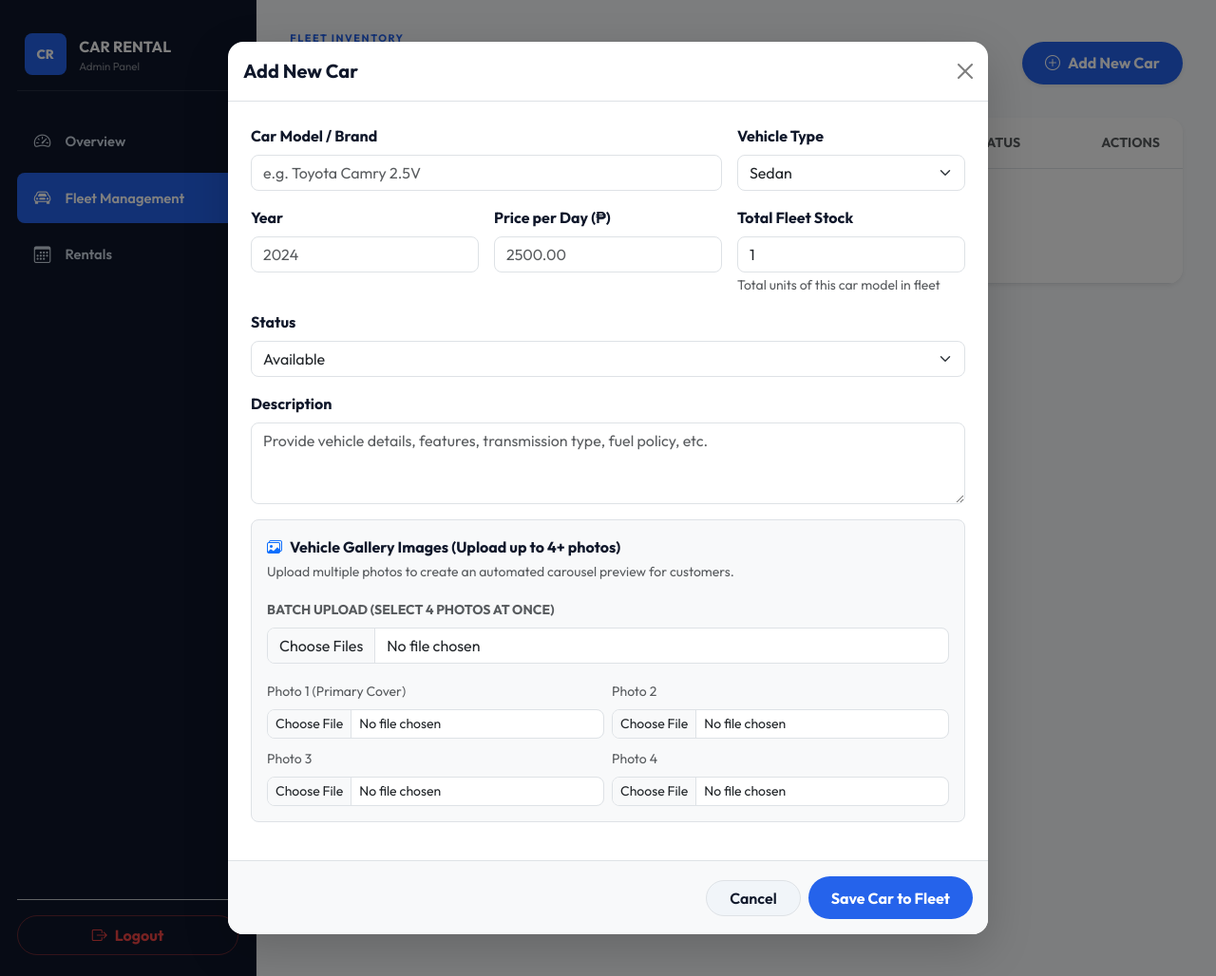
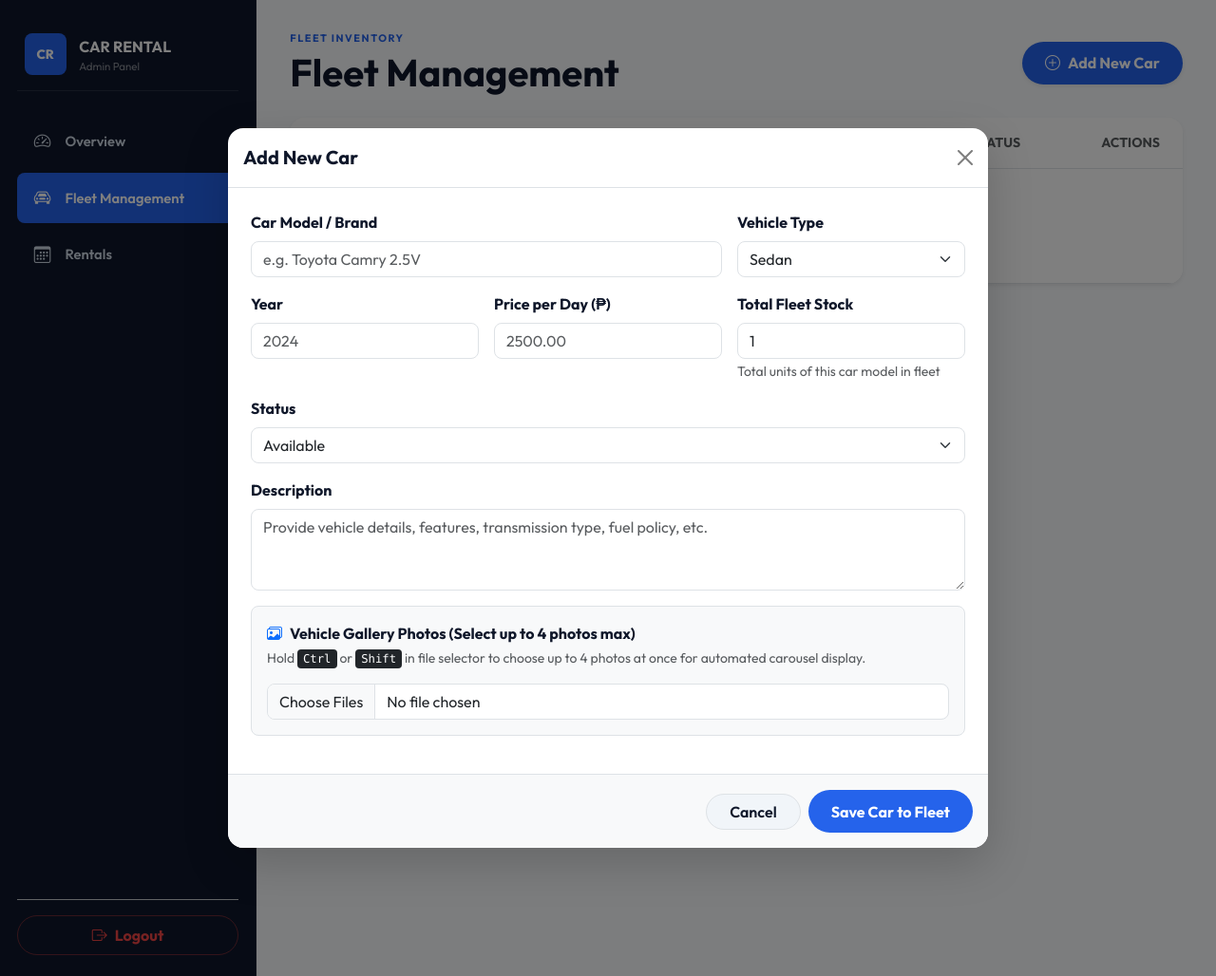
Before and after one commit to YoursTrulyInarius/Car_Rental, a PHP site: page /Car_Rental/admin/cars.php in a window 1280 px wide, after a click on "Add New Car". Shown: the whole page at 95% size. Run offline with PHP 8.4, Linux system fonts and the light colour scheme; the visitor is signed in with stand-in values (Sample User, id 1); data comes from the database, SQL or seed files in the repository; data that the repository does not hold is empty; some libraries are stand-ins or nearby versions.

Commit message:
feat: simplify file upload to multiselect input with client & server-side max 4 photos validation

```diff
--- a/app/Controllers/CarController.php
+++ b/app/Controllers/CarController.php
@@ -75,9 +75,12 @@ class CarController {
             $uploaded_images = [];
             $target_dir = __DIR__ . "/../../uploads/";
 
-            // 1. Handle multiple files upload array (images[])
+            // 1. Handle multiselect images[] upload (Max 4 photos)
             if (isset($_FILES['images']) && is_array($_FILES['images']['name'])) {
                 foreach ($_FILES['images']['name'] as $key => $name) {
+                    if (count($uploaded_images) >= 4) {
+                        break; // Strict limit: max 4 photos
+                    }
                     if ($_FILES['images']['error'][$key] == 0 && !empty($name)) {
                         $filename = time() . "_" . $key . "_" . basename($name);
                         if (move_uploaded_file($_FILES['images']['tmp_name'][$key], $target_dir . $filename)) {
@@ -87,24 +90,16 @@ class CarController {
                 }
             }
 
-            // 2. Handle distinct file inputs (image1, image2, image3, image4)
-            for ($i = 1; $i <= 4; $i++) {
-                $field = 'image' . $i;
-                if (isset($_FILES[$field]) && $_FILES[$field]['error'] == 0 && !empty($_FILES[$field]['name'])) {
-                    $filename = time() . "_img" . $i . "_" . basename($_FILES[$field]['name']);
-                    if (move_uploaded_file($_FILES[$field]['tmp_name'], $target_dir . $filename)) {
-                        $uploaded_images[] = $filename;
-                    }
-                }
-            }
-
-            // 3. Fallback for single 'image' upload
+            // 2. Fallback for single 'image' upload
             if (empty($uploaded_images) && isset($_FILES['image']) && $_FILES['image']['error'] == 0 && !empty($_FILES['image']['name'])) {
                 $filename = time() . "_" . basename($_FILES['image']['name']);
                 if (move_uploaded_file($_FILES['image']['tmp_name'], $target_dir . $filename)) {
                     $uploaded_images[] = $filename;
                 }
             }
+
+            // Enforce hard cap of 4 photos max
+            $uploaded_images = array_slice($uploaded_images, 0, 4);
 
             // Construct final image string or keep current
             if (!empty($uploaded_images)) {
--- a/app/Views/cars/admin_cars.php
+++ b/app/Views/cars/admin_cars.php
@@ -189,36 +189,17 @@ require_once __DIR__ . '/../includes/header.php';
                         <textarea name="description" id="description" class="form-control rounded-3" rows="3" placeholder="Provide vehicle details, features, transmission type, fuel policy, etc."></textarea>
                     </div>
 
-                    <!-- Multi-Image Upload Section -->
+                    <!-- Multi-Image Upload Section (Multiselect Max 4 Photos) -->
                     <div class="border rounded-3 p-3 bg-light mb-3">
                         <label class="form-label fw-bold d-block mb-1">
-                            <i class="bi bi-images me-2 text-primary"></i>Vehicle Gallery Images (Upload up to 4+ photos)
+                            <i class="bi bi-images me-2 text-primary"></i>Vehicle Gallery Photos (Select up to 4 photos max)
                         </label>
-                        <small class="text-muted d-block mb-3">Upload multiple photos to create an automated carousel preview for customers.</small>
+                        <small class="text-muted d-block mb-3">Hold <kbd>Ctrl</kbd> or <kbd>Shift</kbd> in file selector to choose up to 4 photos at once for automated carousel display.</small>
 
-                        <div class="mb-3">
-                            <label class="form-label small text-uppercase fw-bold text-muted">Batch Upload (Select 4 photos at once)</label>
-                            <input type="file" name="images[]" multiple class="form-control rounded-3" accept="image/*">
+                        <div>
+                            <input type="file" name="images[]" id="carImagesInput" multiple class="form-control rounded-3" accept="image/*" onchange="validateMaxPhotos(this)">
                         </div>
-
-                        <div class="row g-2">
-                            <div class="col-md-6">
-                                <label class="form-label small text-muted">Photo 1 (Primary Cover)</label>
-                                <input type="file" name="image1" class="form-control form-control-sm rounded-3" accept="image/*">
-                            </div>
-                            <div class="col-md-6">
-                                <label class="form-label small text-muted">Photo 2</label>
-                                <input type="file" name="image2" class="form-control form-control-sm rounded-3" accept="image/*">
-                            </div>
-                            <div class="col-md-6">
-                                <label class="form-label small text-muted">Photo 3</label>
-                                <input type="file" name="image3" class="form-control form-control-sm rounded-3" accept="image/*">
-                            </div>
-                            <div class="col-md-6">
-                                <label class="form-label small text-muted">Photo 4</label>
-                                <input type="file" name="image4" class="form-control form-control-sm rounded-3" accept="image/*">
-                            </div>
-                        </div>
+                        <div id="imageCountBadge" class="small text-primary fw-semibold mt-2" style="display: none;"></div>
                     </div>
                 </div>
                 <div class="modal-footer border-top bg-light rounded-bottom-4">
@@ -231,6 +212,30 @@ require_once __DIR__ . '/../includes/header.php';
 </div>
 
 <script>
+function validateMaxPhotos(input) {
+    const maxAllowed = 4;
+    const badge = document.getElementById('imageCountBadge');
+    if (input.files && input.files.length > maxAllowed) {
+        Swal.fire({
+            title: 'Maximum 4 Photos',
+            text: 'You can only upload a maximum of 4 photos per vehicle.',
+            icon: 'warning',
+            confirmButtonColor: '#2563eb'
+        });
+        input.value = ''; // Reset selection
+        if (badge) badge.style.display = 'none';
+        return false;
+    }
+    if (badge) {
+        if (input.files && input.files.length > 0) {
+            badge.innerText = `✓ ${input.files.length} photo(s) selected (Maximum 4 allowed)`;
+            badge.style.display = 'block';
+        } else {
+            badge.style.display = 'none';
+        }
+    }
+}
+
 function editCar(car){
     document.getElementById('modalTitle').innerText = 'Edit Car';
     document.getElementById('car_id').value = car.id;
@@ -243,6 +248,9 @@ function editCar(car){
     document.getElementById('type').value = car.type || 'sedan';
     document.getElementById('current_image').value = car.image || '';
 
+    const badge = document.getElementById('imageCountBadge');
+    if (badge) badge.style.display = 'none';
+
     var myModal = new bootstrap.Modal(document.getElementById('carModal'));
     myModal.show();
 }
@@ -253,6 +261,8 @@ function resetForm(){
     document.getElementById('quantity').value = '1';
     document.getElementById('type').value = 'sedan';
     document.querySelector('#carModal form').reset();
+    const badge = document.getElementById('imageCountBadge');
+    if (badge) badge.style.display = 'none';
 }
 </script>
 
```
